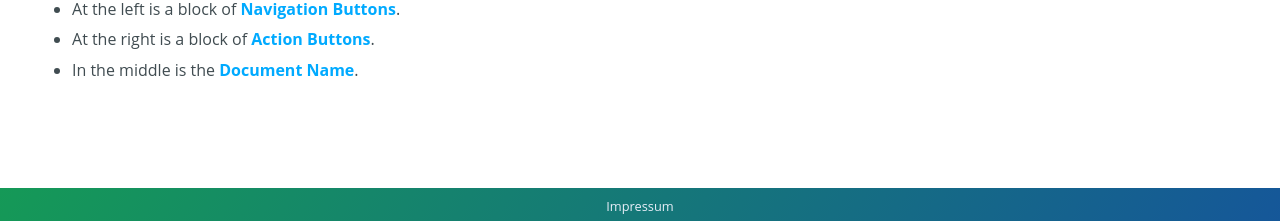
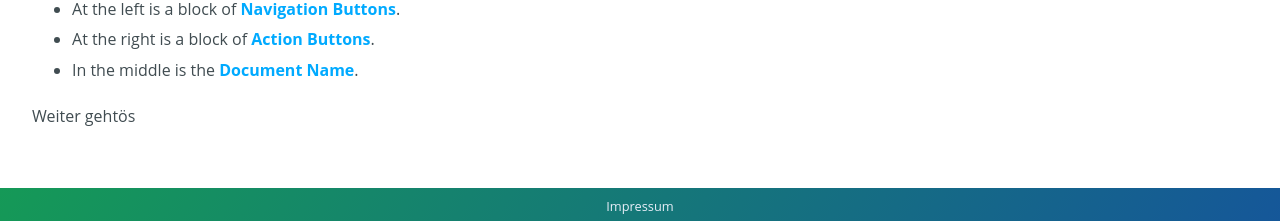
Before and after one commit to cs-LA/home, a Jekyll site: the page built from KTrunk/Manual.md, in a window 1280 px wide. Shown: the part 1665-1886 px from the top of the page. Built offline with Jekyll 4.4.1, drawn with Linux system fonts in a browser that asks for light colours; our own code applies the rules of GitHub Pages for plain Markdown files.

Commit message:
Update Manual.md

```diff
--- a/KTrunk/Manual.md
+++ b/KTrunk/Manual.md
@@ -20,14 +20,12 @@
 <span class="en">The user interface is pretty simple. Most of the screen is just used to display the document. At the top you see the header bar that consists of:</span>
 <span class="de">Die Benutzer-Oberfläche ist sehr einfach gehalten. Der überwiegende Teil des Bildschirms wird zur Anzeige des Dokuments genutzt. Oben ist ein Kopf-Bereich mit folgenden Komponenten:</span>
 
-
-
  * <span class="en">At the left is a block of **[Navigation Buttons](Manual/NavigationButtons.md)**.</span><span class="de">Zur Linken ist ein Block von **[Navigations-Schalttasten](Manual/NavigationButtons.md)**.</span>
  * <span class="en">At the right is a block of **[Action Buttons](Manual/ActionButtons.md)**.</span><span class="de">Zur Rechten ist ein Block von **[Aktions-Schalttasten](Manual/ActionButtons.md)**.</span>
  * <span class="en">In the middle is the  **[Document Name](Manual/DocumentTitle.md)**.</span><span class="de">In der Mitte ist der **[Dokumenten-Name](Manual/DocumentTitle.md)**.</span>
 
 
-<span class="en"></span>
+<span class="en">Weiter gehtös</span>
 <span class="de"></span>
 
 <span class="en"></span>
```
